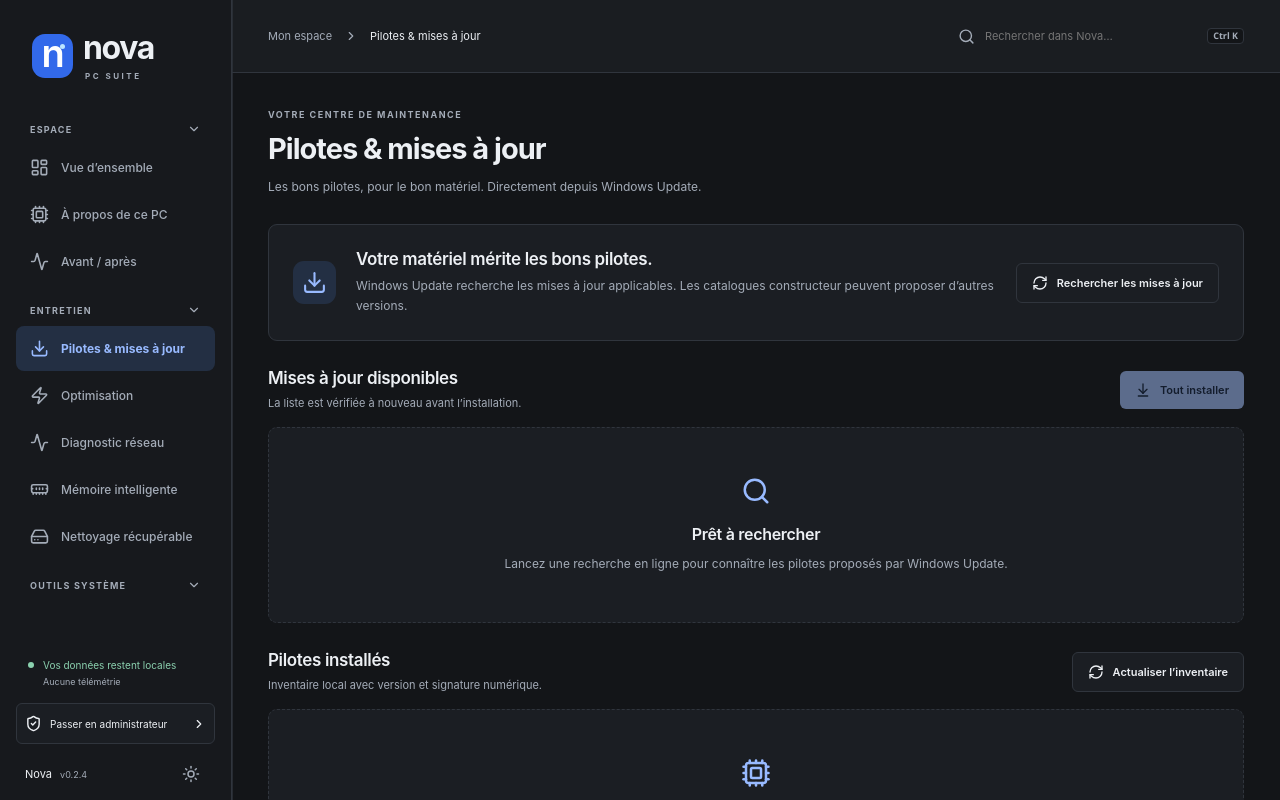
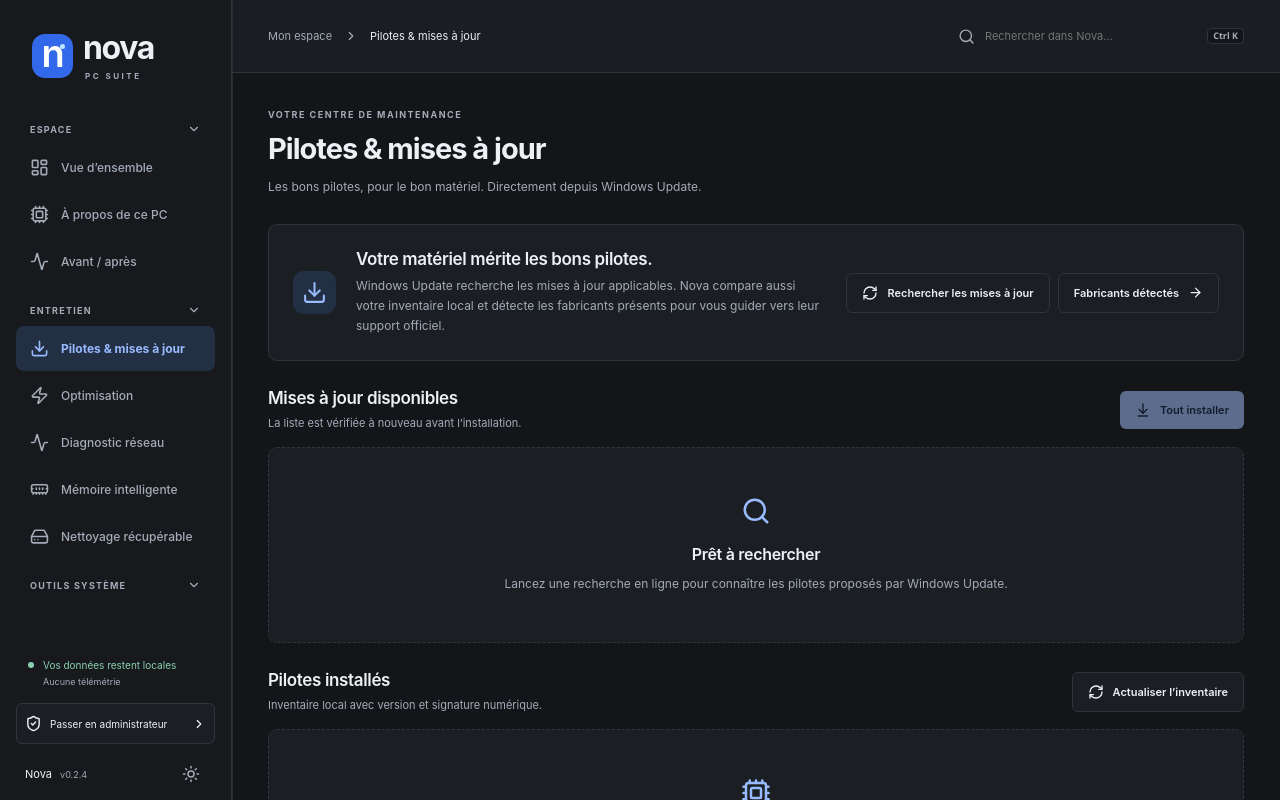
Before and after one commit to Rub19/nova-pc-suite, a React (Vite) app: page / in a window 1280 px wide. Both pictures are taken after a click on the button "Pilotes & mises à jour". Shown: the top 800 px of the page. Built offline with nearby package versions, Linux system fonts and the light colour scheme.

Commit message:
feat: guide first memory measurement and driver research
Explains the safe first RAM measurement and connects Windows Update results to automatically detected manufacturer support.

```diff
--- a/src/App.tsx
+++ b/src/App.tsx
@@ -773,11 +773,21 @@
                 <div className="grow">
                   <h2>Votre matériel mérite les bons pilotes.</h2>
                   <p>
-                    Windows Update recherche les mises à jour applicables. Les
-                    catalogues constructeur peuvent proposer d’autres versions.
+                    Windows Update recherche les mises à jour applicables. Nova
+                    compare aussi votre inventaire local et détecte les fabricants
+                    présents pour vous guider vers leur support officiel.
                   </p>
                 </div>
-                {scanButton("updates", "Rechercher les mises à jour")}
+                <div className="action-banner-actions">
+                  {scanButton("updates", "Rechercher les mises à jour")}
+                  <button
+                    className="button secondary"
+                    onClick={() => changePage("driver-sources")}
+                  >
+                    Fabricants détectés
+                    <ArrowRight size={15} />
+                  </button>
+                </div>
               </section>
               <div className="toolbar">
                 <div>
--- a/src/HealthTools.tsx
+++ b/src/HealthTools.tsx
@@ -250,6 +250,10 @@
     if (guard.current) return;
     guard.current = true;
     setBusy(true);
+    if (!automatic) {
+      setError("");
+      setNotice("");
+    }
     const generation = session.current;
     try {
       const current = (await call(
@@ -437,6 +441,19 @@
           </svg>
         </section>
       )}
+      {!sample && !busy && (
+        <section className="panel memory-empty" role="status">
+          <MemoryStick size={22} />
+          <div>
+            <h2>Aucun relevé mémoire pour le moment</h2>
+            <p>
+              Cliquez sur « Mesurer la mémoire » pour afficher l’utilisation RAM,
+              la pagination et les applications les plus consommatrices. Cette
+              mesure est locale et n’arrête aucun programme.
+            </p>
+          </div>
+        </section>
+      )}
       {busy && <p role="status">Mesure ou entretien mémoire en cours…</p>}
       {error && (
         <p role="alert" className="alert error">
--- a/src/styles.css
+++ b/src/styles.css
@@ -907,6 +907,12 @@
   align-items: center;
   gap: 20px;
 }
+.action-banner-actions {
+  display: flex;
+  flex-wrap: wrap;
+  justify-content: flex-end;
+  gap: 8px;
+}
 .action-banner .feature-icon {
   margin: 0;
 }
@@ -1198,6 +1204,23 @@
 }
 .suggestion-card button:hover {
   text-decoration: underline;
+}
+.memory-empty {
+  display: flex;
+  align-items: flex-start;
+  gap: 14px;
+  border-style: dashed;
+}
+.memory-empty > svg {
+  margin-top: 2px;
+  color: var(--blue);
+}
+.memory-empty h2 {
+  margin-bottom: 6px;
+  font-size: 14px;
+}
+.memory-empty p {
+  font-size: 12px;
 }
 .assistant-intro > svg {
   color: var(--blue);
@@ -1395,6 +1418,10 @@
   .action-banner {
     flex-wrap: wrap;
   }
+  .action-banner-actions {
+    width: 100%;
+    justify-content: flex-start;
+  }
   .optimization-item {
     padding: 22px;
   }
```
Also changed, not shown: 2 other files (tests, documents, lock files or other folders).
